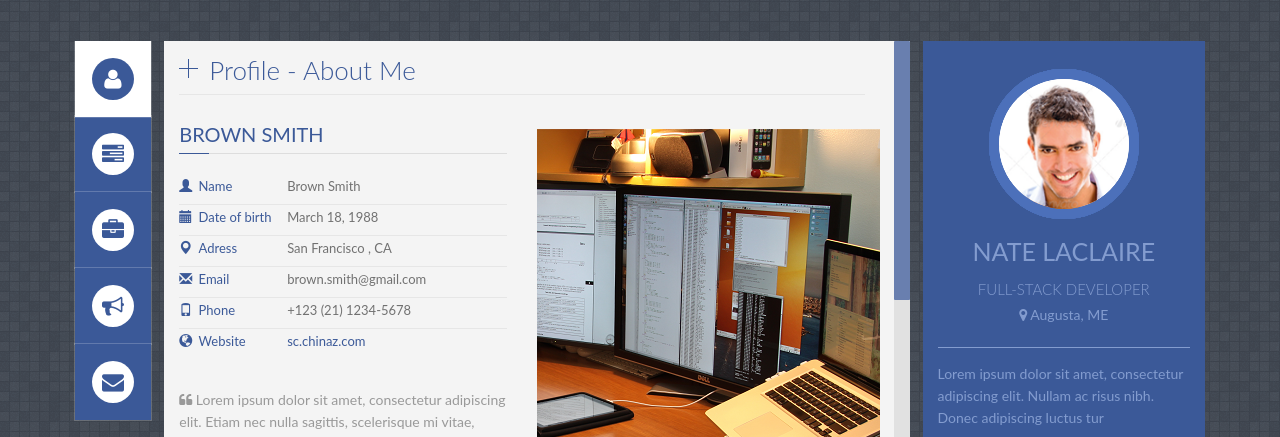
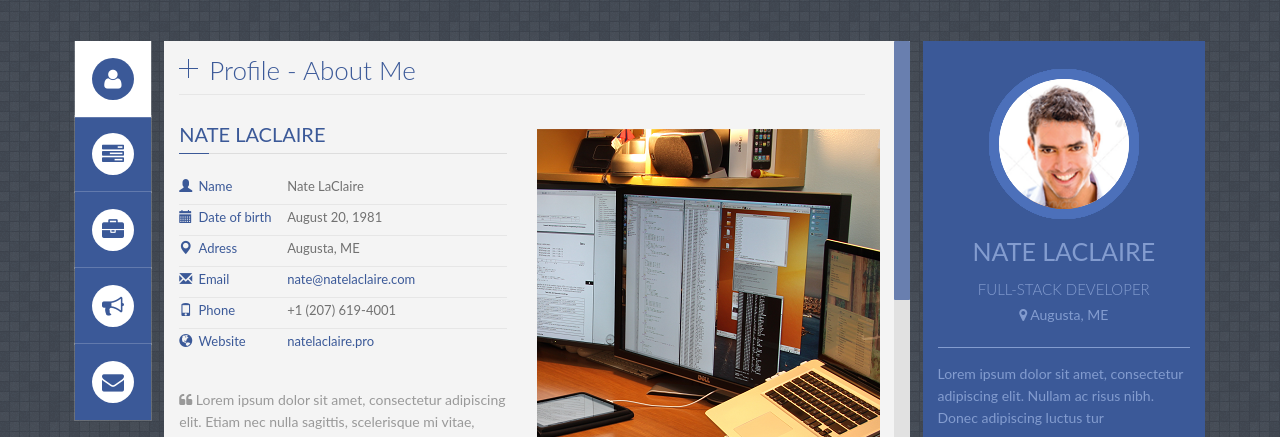
Before and after one commit to natelaclaire/natelaclaire-me, a Jekyll site: the page built from index.html, in a window 1280 px wide. Shown: the part 119-556 px from the top of the page. Built offline with Jekyll 4.4.1, drawn with Linux system fonts in a browser that asks for light colours; some web fonts are replaced.

Commit message:
Update profile

```diff
--- a/_includes/profile.html
+++ b/_includes/profile.html
@@ -8,7 +8,7 @@
 
         <!--About me-->
         <div class="title_content">
-            <div class="text_content">brown smith</div>
+            <div class="text_content">Nate LaClaire</div>
             <div class="clear"></div>
         </div>
 
@@ -17,42 +17,42 @@
             <li>
                 <i class="glyphicon glyphicon-user"></i>
                 <label>Name</label>
-                <span class="value">Brown Smith</span>
+                <span class="value">Nate LaClaire</span>
                 <div class="clear"></div>
             </li>
 
             <li>
                 <i class="glyphicon glyphicon-calendar"></i>
                 <label>Date of birth</label>
-                <span class="value">March 18, 1988</span>
+                <span class="value">August 20, 1981</span>
                 <div class="clear"></div>
             </li>
 
             <li>
                 <i class="glyphicon glyphicon-map-marker"></i>
                 <label>Adress</label>
-                <span class="value">San Francisco , CA</span>
+                <span class="value">Augusta, ME</span>
                 <div class="clear"></div>
             </li>
 
             <li>
                 <i class="glyphicon glyphicon-envelope"></i>
                 <label>Email</label>
-                <span class="value">brown.smith@gmail.com</span>
+                <span class="value"><a href='ma&#105;lto&#58;%&#54;E&#37;61t%6&#53;&#64;na&#116;e&#108;ac&#108;air&#101;&#46;%63&#37;6Fm'>nate&#64;&#110;ate&#108;a&#99;l&#97;ire&#46;&#99;om</a></span>
                 <div class="clear"></div>
             </li>
 
             <li>
                 <i class="glyphicon glyphicon-phone"></i>
                 <label>Phone</label>
-                <span class="value">+123 (21) 1234-5678</span>
+                <span class="value">+1 (207) 619-4001</span>
                 <div class="clear"></div>
             </li>
 
             <li>
                 <i class="glyphicon glyphicon-globe"></i>
                 <label>Website</label>
-                <span class="value"><a href="#" target="_blank">sc.chinaz.com</a></span>
+                <span class="value"><a href="https://natelaclaire.pro" target="_blank">natelaclaire.pro</a></span>
                 <div class="clear"></div>
             </li>
 
```
